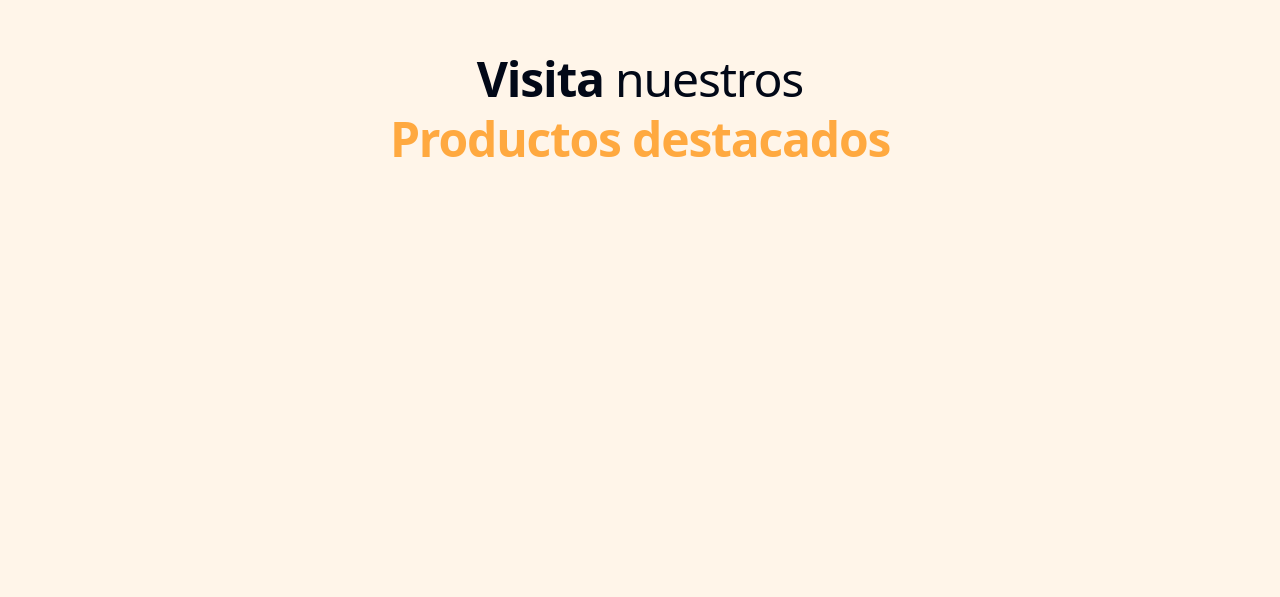
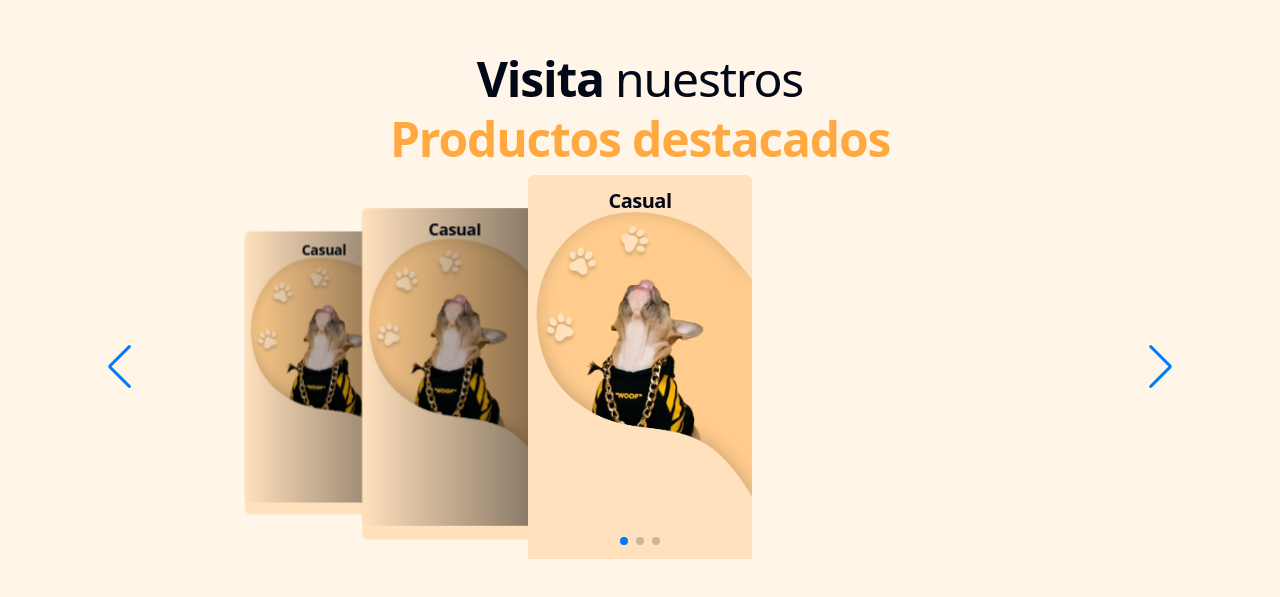
Before and after one commit to mercado-de-creaciones/mercado-de-creaciones-frontend, a React (Vite) app: page / in a window 1280 px wide. Shown: the part 1681-2278 px from the top of the page. Built offline with nearby package versions, Linux system fonts and the light colour scheme.

Commit message:
Trabajé en el coverflow carrousel

```diff
--- a/package.json
+++ b/package.json
@@ -20,6 +20,7 @@
     "react": "^18.2.0",
     "react-dom": "^18.2.0",
     "react-router-dom": "^6.23.0",
+    "swiper": "^11.1.4",
     "tailwind-merge": "^2.3.0",
     "tailwindcss-animate": "^1.0.7"
   },
--- a/src/presentation/components/home/coverflowCarousel/CarouselCard.tsx
+++ b/src/presentation/components/home/coverflowCarousel/CarouselCard.tsx
@@ -1,9 +1,8 @@
-import { Card, CardContent, CardHeader, CardTitle } from "@/presentation/components/ui/card"
-import { TypographyP } from "../../shared/typography/TypographyP"
+import { Card, CardHeader, CardTitle } from "@/presentation/components/ui/card"
 
 export const CarouselCard = () => {
     return (
-        <div>
+        <>
             <Card className="-z-20 bg-home-75 aspect-[7/12] sm:max-w-5 md:max-w-full p-0 border-0 m-0 relative md:min-w-32" style={{
                 backgroundImage: "url('./dog1.png')",
                 backgroundSize: "contain",
@@ -17,11 +16,7 @@ export const CarouselCard = () => {
                     <CardTitle className="text-center text-xl">Casual</CardTitle>
                 </CardHeader>
 
-                <CardContent className="absolute bottom-0">
-                    <TypographyP className="leading-tight font-semibold">Estilos para tu compañero de pelo corto</TypographyP>
-                    <TypographyP className="leading-tight">Descubre la moda canina para pelajes cortos y haz que tu compañero sobresalga.</TypographyP>
-                </CardContent>
             </Card >
-        </div>
+        </>
     )
 }
--- a/src/presentation/components/home/coverflowCarousel/CoverflowCarousel.tsx
+++ b/src/presentation/components/home/coverflowCarousel/CoverflowCarousel.tsx
@@ -0,0 +1,58 @@
+import { Swiper, SwiperSlide } from "swiper/react"
+import 'swiper/css';
+import 'swiper/css/effect-coverflow';
+import 'swiper/css/pagination';
+import 'swiper/css/navigation';
+
+import { EffectCoverflow, Pagination, Navigation } from 'swiper/modules';
+import { CarouselCard } from "./CarouselCard";
+
+
+export const CoverflowCarousel = () => {
+    return (
+        <>
+            <Swiper
+                effect={'coverflow'}
+                grabCursor={true}
+                centeredSlides={true}
+                loop={true}
+                slidesPerView={'auto'}
+                coverflowEffect={{
+                    rotate: 0,
+                    stretch: 0,
+                    depth: 100,
+                    modifier: 2.5,
+                }}
+                pagination={{ el: '.swiper-pagination', clickable: true }}
+                navigation={{
+                    nextEl: '.swiper-button-next',
+                    prevEl: '.swiper-button-prev',
+                }}
+                modules={[EffectCoverflow, Pagination, Navigation]}
+                className="swiper_container"
+            >
+
+                <SwiperSlide className="max-w-56">
+                    <CarouselCard />
+                </SwiperSlide>
+                <SwiperSlide className="max-w-56">
+                    <CarouselCard />
+                </SwiperSlide>
+                <SwiperSlide className="max-w-56">
+                    <CarouselCard />
+                </SwiperSlide>
+
+
+
+                <div className="slider-controler">
+                    <div className="swiper-button-prev slider-arrow">
+                    </div>
+                    <div className="swiper-button-next slider-arrow">
+                    </div>
+                    <div className="swiper-pagination"></div>
+                </div>
+            </Swiper>
+
+        </>
+    )
+}
--- a/src/presentation/pages/home/Home.tsx
+++ b/src/presentation/pages/home/Home.tsx
@@ -6,6 +6,7 @@ import home from '/home-image.png'
 import paws from '/home-paws.png'
 import { Button } from "@/presentation/components/ui/button"
 import { HomeCarousel } from "@/presentation/components/home/simpleCarousel/HomeCarousel"
+import { CoverflowCarousel } from "@/presentation/components/home/coverflowCarousel/CoverflowCarousel"
 
 export const Home = () => {
     return (
@@ -36,7 +37,7 @@ export const Home = () => {
             <div className="h-dvh w-full py-20">
             <TypographyH3 className="text-3xl lg:text-5xl font-medium text-center"> <span className="font-bold">Visita</span> nuestros </TypographyH3>
             <TypographyH1 className="font-bold my-3 leading-snug text-3xl lg:text-5xl text-center text-home-100">Productos destacados</TypographyH1>
-
+            <CoverflowCarousel />
             </div>
         </div>
     )
```
Also changed, not shown: 1 other file (tests, documents, lock files or other folders).
